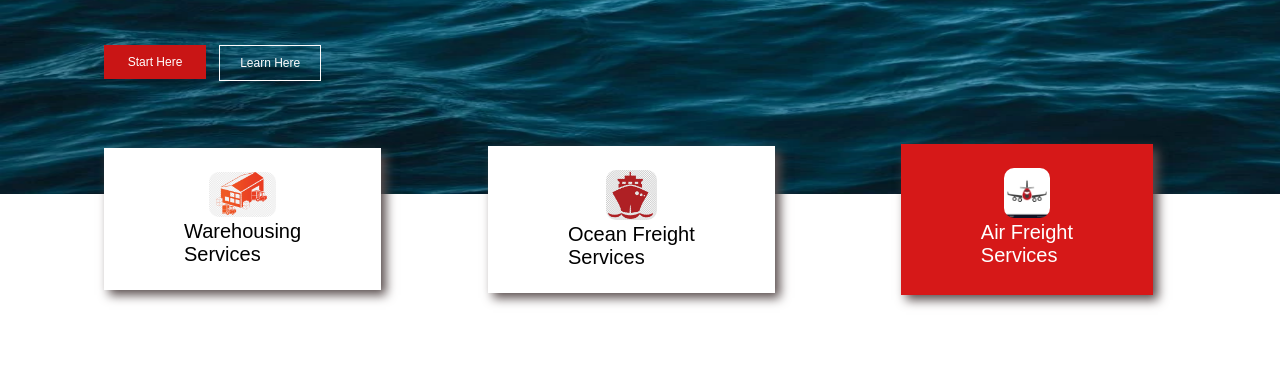
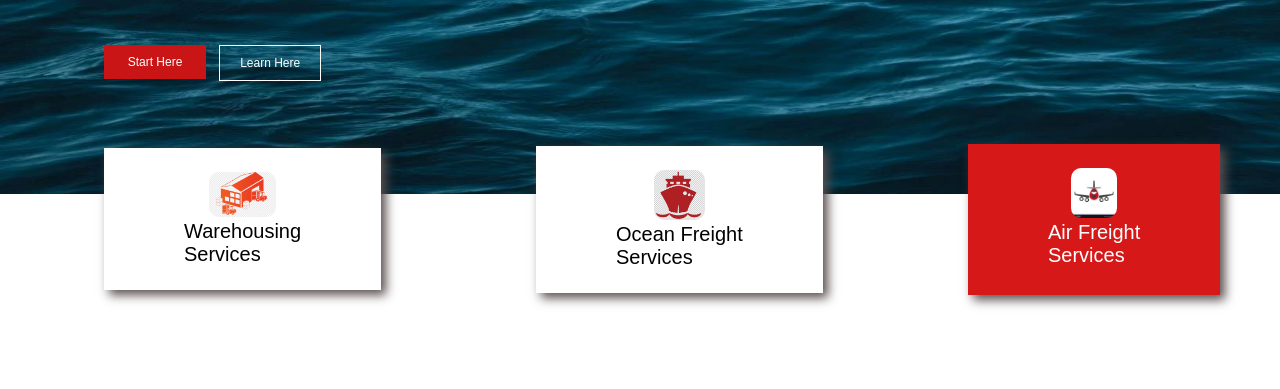
Before and after one commit to Kunal-sharan/project-1gdsc, a plain HTML site: page index.html in a window 1280 px wide. Shown: the part 306-695 px from the top of the page. Drawn offline with Linux system fonts and the light colour scheme.

Commit message:
Update style.css

```diff
--- a/style.css
+++ b/style.css
@@ -239,7 +239,7 @@ a:active {
 .task2 {
   position:relative;
   margin-top: -1.5in;
-  margin-left:5in;
+  margin-left:5.5in;
   width:fit-content;
   background-color: white;
   padding-top: 1.5rem;
@@ -254,7 +254,7 @@ a:active {
 .task3 {
   position:relative;
   margin-top:-1.55in;
-  margin-left:9.3in;
+  margin-left:10in;
   width:fit-content;
   height: 103px;
   background-color: rgb(214, 24, 24);
```
